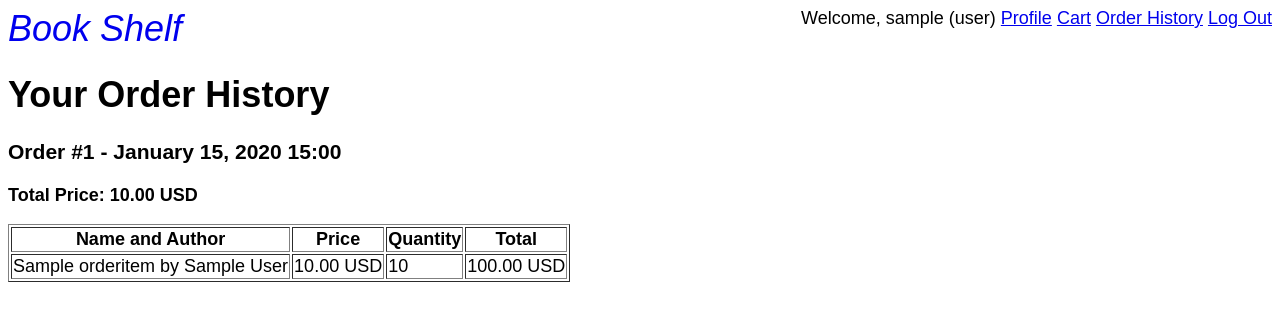
After one commit to komilel/django-book-app, a Django app: page /order_history in a window 1280 px wide. The commit adds this page. Shown: the top 321 px of the page. Run offline with Django 5.2, Linux system fonts and the light colour scheme; a user stored in the database is signed in; tables that the repository leaves empty hold one stand-in row (values such as "Sample post").

Commit message:
Fourth lab Added cart, order history. Utilizing sessions and cookies

```diff
--- a/echo/models.py
+++ b/echo/models.py
@@ -27,3 +27,24 @@ class User(AbstractUser):
 
     def __str__(self):
         return f"{self.username} ({self.role})"
+
+
+class Order(models.Model):
+    user = models.ForeignKey(User, on_delete=models.CASCADE)
+    created_at = models.DateTimeField(auto_now_add=True)
+    total_price = models.FloatField(default=0)
+
+    def __str__(self):
+        return f"Order #{self.id} by {self.user.username} on {self.created_at}"
+
+
+class OrderItem(models.Model):
+    order = models.ForeignKey(
+        Order, on_delete=models.CASCADE, related_name='items')
+    book_name = models.CharField(max_length=200)
+    book_author = models.CharField(max_length=100)
+    price = models.FloatField()
+    quantity = models.PositiveIntegerField()
+
+    def __str__(self):
+        return f"{self.quantity} x {self.book_name} in Order #{self.order.id}"
--- a/echo/static/echo/css/index.css
+++ b/echo/static/echo/css/index.css
@@ -9,3 +9,28 @@ body {
 
     margin-bottom: 0.5em;
 }
+
+.favicon {
+    font-size: 2em;
+    font-style: italic;
+    text-decoration: none;
+}
+
+.cart-actions form, .cart-actions a {
+    display: inline-block;
+    margin-right: 10px;
+}
+
+button {
+    padding: 5px 10px;
+    cursor: pointer;
+}
+
+button:disabled {
+    cursor: not-allowed;
+    opacity: 0.5;
+}
+
+.add-book {
+    margin: 0.25em 0;
+}
--- /dev/null
+++ b/echo/templates/echo/order_history.html
@@ -0,0 +1,58 @@
+{% load static %}
+<!DOCTYPE html>
+<html lang="en">
+    <head>
+        <meta charset="utf-8" />
+        <title>Order History - Book Shelf</title>
+        <link rel="stylesheet" href="{% static 'echo/css/index.css' %}">
+    </head>
+    <body>
+        <nav class="navbar">
+            <a href="{% url 'index' %}" class="nav favicon">Book Shelf</a>
+            <div class="nav users">
+                {% if user.is_authenticated %}
+                    <span>Welcome, {{ user.username }} ({{ user.role }})</span>
+                    <a href="{% url 'profile' %}">Profile</a>
+                    <a href="{% url 'cart' %}">Cart</a>
+                    <a href="{% url 'order_history' %}">Order History</a>
+                    <a href="{% url 'logOut' %}">Log Out</a>
+                {% else %}
+                    <a href="{% url 'logIn' %}" class="nav users log-in">Log In</a>
+                    <a href="{% url 'signUp' %}" class="nav users sign-up">Sign Up</a>
+                {% endif %}
+            </div>
+        </nav>
+        <h1>Your Order History</h1>
+        {% if orders %}
+            {% for order in orders %}
+                <div class="order">
+                    <h3>Order #{{ order.id }} - {{ order.created_at|date:"F d, Y H:i" }}</h3>
+                    <p><strong>Total Price: {{ order.total_price|floatformat:2 }} USD</strong></p>
+                    <table border="1">
+                        <thead>
+                            <tr>
+                                <th>Name and Author</th>
+                                <th>Price</th>
+                                <th>Quantity</th>
+                                <th>Total</th>
+                            </tr>
+                        </thead>
+                        <tbody>
+                            {% for item in order.items %}
+                                <tr>
+                                    <td>{{ item.book_name }} by {{ item.book_author }}</td>
+                                    <td>{{ item.price|floatformat:2 }} USD</td>
+                                    <td>{{ item.quantity }}</td>
+                                    <td>{{ item.total|floatformat:2 }} USD</td>
+                                </tr>
+                            {% endfor %}
+                        </tbody>
+                    </table>
+                </div>
+            {% endfor %}
+        {% else %}
+            <p>You have no orders yet.</p>
+            <a href="{% url 'index' %}" class="btn btn-secondary">Browse Books</a>
+        {% endif %}
+    </body>
+</html>
--- a/echo/urls.py
+++ b/echo/urls.py
@@ -9,5 +9,15 @@ urlpatterns = [
     path('add', views.add, name='add'),
     path('signUp', views.signUp, name='signUp'),
     path('logIn', views.logIn, name='logIn'),
-    path('logOut', views.logOut, name='logOut')
+    path('logOut', views.logOut, name='logOut'),
+    path('profile', views.profile, name='profile'),
+    path('add_to_cart/<int:book_id>', views.add_to_cart, name='add_to_cart'),
+    path('cart', views.cart, name='cart'),
+    path('place_order', views.place_order, name='place_order'),
+    path('order_history', views.order_history, name='order_history'),
+    path('update_quantity/<int:book_id>',
+         views.update_quantity, name='update_quantity'),
+    path('delete_from_cart/<int:book_id>',
+         views.delete_from_cart, name='delete_from_cart'),
+    path('clear_cart', views.clear_cart, name='clear_cart'),
 ]
--- a/echo/views.py
+++ b/echo/views.py
@@ -2,9 +2,10 @@ from django.shortcuts import render, get_object_or_404, redirect
 from django.core.paginator import Paginator
 from django.contrib.auth import login, logout, authenticate
 from django.contrib.auth.decorators import login_required
+from django.contrib.auth import update_session_auth_hash
 
-from .models import Books, User
-from .forms import BookForm, SignUpForm, LoginForm
+from .models import Books, User, Order, OrderItem
+from .forms import BookForm, SignUpForm, LoginForm, ProfileForm
 
 
 def index(request):
@@ -15,8 +16,21 @@ def index(request):
     page_number = request.GET.get('page')
     page_obj = paginator.get_page(page_number)
 
-    context = {"page_obj": page_obj, "user": request.user}
-    return render(request, "echo/index.html", context)
+    # Check for confirmation message in cookies
+    confirmation_message = request.COOKIES.get('order_confirmation', None)
+
+    context = {
+        "page_obj": page_obj,
+        "user": request.user,
+        "confirmation_message": confirmation_message
+    }
+
+    # Clear the cookie by setting it with an expiry of 0 if it exists
+    response = render(request, "echo/index.html", context)
+    if confirmation_message:
+        response.delete_cookie('order_confirmation')
+
+    return response
 
 
 @login_required
@@ -53,6 +67,30 @@ def delete(request, book_id):
     return redirect('index')
 
 
+@login_required
+def profile(request):
+    if request.method == 'POST':
+        profile_form = ProfileForm(request.POST, instance=request.user)
+        if profile_form.is_valid():
+            user = profile_form.save(commit=False)
+            new_password = profile_form.cleaned_data.get('new_password')
+            # If password was updated, set it
+            if new_password:
+                user.set_password(new_password)
+            user.save()
+            # Update session to prevent logout after password change
+            if new_password:
+                update_session_auth_hash(request, user)
+            return redirect('index')
+    else:
+        profile_form = ProfileForm(instance=request.user)
+
+    return render(request, 'echo/profile.html', {
+        'form': profile_form,
+        'user': request.user
+    })
+
+
 def signUp(request):
     if request.method == "POST":
         signUp_form = SignUpForm(request.POST)
@@ -86,3 +124,170 @@ def logIn(request):
 def logOut(request):
     logout(request)
     return redirect('index')
+
+
+@login_required
+def add_to_cart(request, book_id):
+    book = get_object_or_404(Books, id=book_id)
+    # Initialize cart in session if it doesn't exist
+    if 'cart' not in request.session:
+        request.session['cart'] = {}
+
+    # Add book to cart or increment quantity
+    cart = request.session['cart']
+    book_id_str = str(book_id)
+    if book_id_str in cart:
+        cart[book_id_str]['quantity'] += 1
+    else:
+        cart[book_id_str] = {
+            'name': book.name,
+            'author': book.author,
+            'price': float(book.price),
+            'quantity': 1
+        }
+
+    # Save the updated cart back to the session
+    request.session['cart'] = cart
+    request.session.modified = True  # Ensure session is marked as modified
+    return redirect('index')
+
+
+@login_required
+def cart(request):
+    cart = request.session.get('cart', {})
+    # Calculate totals for each item and overall cart
+    cart_items = []
+    total_cart_price = 0
+    for book_id, item in cart.items():
+        item_total = item['price'] * item['quantity']
+        total_cart_price += item_total
+        cart_items.append({
+            'book_id': book_id,
+            'name': item['name'],
+            'author': item['author'],
+            'price': item['price'],
+            'quantity': item['quantity'],
+            'total': item_total
+        })
+    return render(request, 'echo/cart.html', {
+        'cart_items': cart_items,
+        'total_cart_price': total_cart_price,
+        'user': request.user
+    })
+
+
+@login_required
+def place_order(request):
+    if request.method == 'POST':
+        cart = request.session.get('cart', {})
+        if not cart:
+            return redirect('cart')  # Redirect if cart is empty
+
+        # Create a new order
+        order = Order.objects.create(
+            user=request.user,
+            total_price=0
+        )
+
+        # Add items to the order and calculate total price
+        total_price = 0
+        for book_id, item in cart.items():
+            item_total = item['price'] * item['quantity']
+            total_price += item_total
+            OrderItem.objects.create(
+                order=order,
+                book_name=item['name'],
+                book_author=item['author'],
+                price=item['price'],
+                quantity=item['quantity']
+            )
+
+        # Update order total price
+        order.total_price = total_price
+        order.save()
+
+        # Clear the cart
+        request.session['cart'] = {}
+        request.session.modified = True
+
+        # Set confirmation cookie
+        response = redirect('index')
+        response.set_cookie(
+            'order_confirmation',
+            f'Order #{order.id} placed successfully.',
+            max_age=60  # Cookie expires in 60 seconds
+        )
+        return response
+
+    return redirect('cart')
+
+
+@login_required
+def order_history(request):
+    orders = Order.objects.filter(user=request.user).order_by('-created_at')
+    # Precompute item totals for each order
+    orders_with_totals = []
+    for order in orders:
+        items_with_totals = []
+        for item in order.items.all():
+            item_total = item.price * item.quantity
+            items_with_totals.append({
+                'book_name': item.book_name,
+                'book_author': item.book_author,
+                'price': item.price,
+                'quantity': item.quantity,
+                'total': item_total
+            })
+        orders_with_totals.append({
+            'id': order.id,
+            'created_at': order.created_at,
+            'total_price': order.total_price,
+            'items': items_with_totals
+        })
+    return render(request, 'echo/order_history.html', {
+        'orders': orders_with_totals,
+        'user': request.user
+    })
+
+
+@login_required
+def update_quantity(request, book_id):
+    if request.method == 'POST':
+        cart = request.session.get('cart', {})
+        book_id_str = str(book_id)
+        if book_id_str in cart:
+            action = request.POST.get('action')
+            if action == 'increase':
+                cart[book_id_str]['quantity'] += 1
+            elif action == 'decrease' and cart[book_id_str]['quantity'] > 1:
+                cart[book_id_str]['quantity'] -= 1
+
+            # Save updated cart
+            request.session['cart'] = cart
+            request.session.modified = True
+        return redirect('cart')
+    return redirect('cart')
+
+
+@login_required
+def delete_from_cart(request, book_id):
+    if request.method == 'POST':
+        cart = request.session.get('cart', {})
+        book_id_str = str(book_id)
+        if book_id_str in cart:
+            del cart[book_id_str]
+
+            # Save updated cart
+            request.session['cart'] = cart
+            request.session.modified = True
+        return redirect('cart')
+    return redirect('cart')
+
+
+@login_required
+def clear_cart(request):
+    if request.method == 'POST':
+        request.session['cart'] = {}
+        request.session.modified = True
+        return redirect('cart')
+    return redirect('cart')
--- a/echoserver/settings.py
+++ b/echoserver/settings.py
@@ -27,6 +27,7 @@ DEBUG = True
 
 ALLOWED_HOSTS = []
 
+LOGIN_URL = 'logIn'
 
 # Application definition
 
@@ -111,7 +112,7 @@ AUTH_PASSWORD_VALIDATORS = [
 
 LANGUAGE_CODE = 'en-us'
 
-TIME_ZONE = 'UTC'
+TIME_ZONE = 'Asia/Yekaterinburg'
 
 USE_I18N = True
 
```
Also changed, not shown: echo/forms.py (+33 -0 lines), echo/templates/echo/cart.html (added, +93 -0 lines), echo/templates/echo/index.html (+11 -0 lines), echo/templates/echo/profile.html (added, +19 -0 lines), echo/migrations/0002_order_orderitem.py (added).
